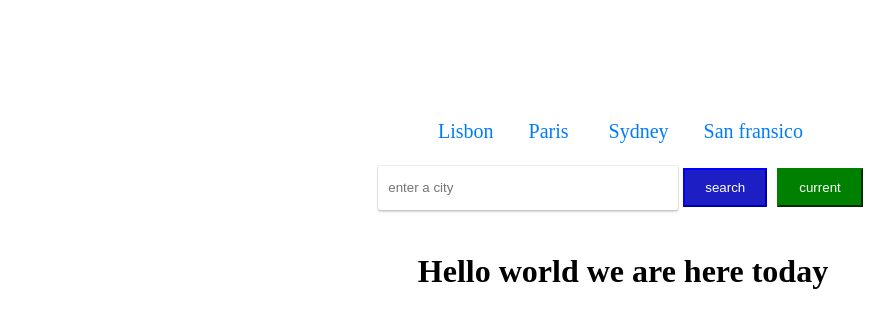
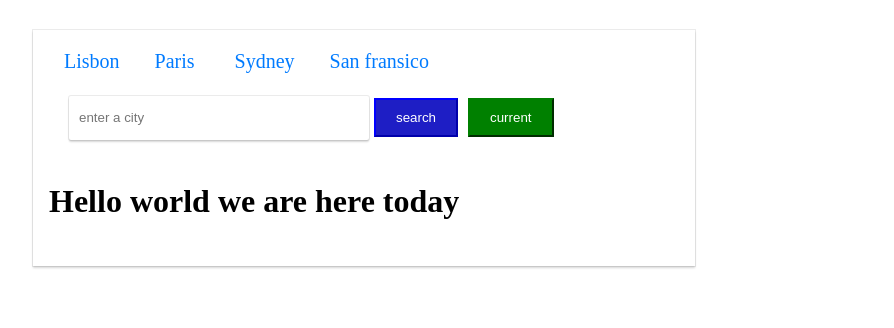
Before and after one commit to Dammy36/weather2-react, a React (Create React App) app: page / in a window 1280 px wide. Shown: the top 328 px of the page, without its empty margins (17-911 px from the left). Built offline with nearby package versions, Linux system fonts and the light colour scheme; no server answers.

Commit message:
Added the padding margin and box-shadow to the container

```diff
--- a/src/App.css
+++ b/src/App.css
@@ -1,11 +1,10 @@
+
 .App {
-  text-align: center;
-  padding: 70px;
-  margin: 50px;
-  border: 1px;
-  color: black;
+  box-shadow: 0 2px 2px 0 rgb(0 0 0 / 16%), 0 0 0 1px rgb(0 0 0 / 8%);
+  margin:30px 50px;
+  max-width: 630px;
+  padding: 20px 16px 24px;
 }
-
 
 
 .App-header ul {
```
